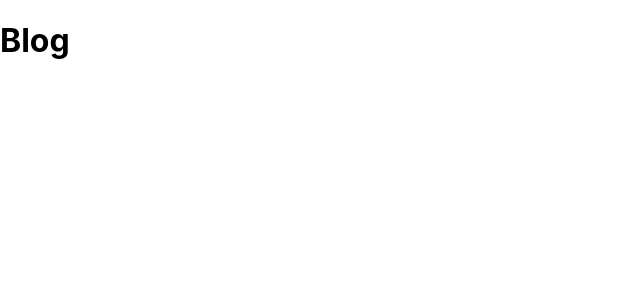
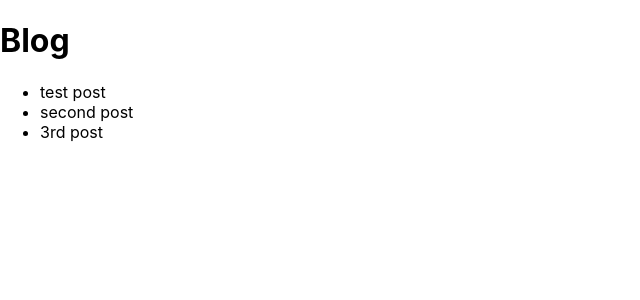
Before and after one commit to uxprogrammr/next-practice, a Next.js app: page /blog in a window 1280 px wide. Shown: the top 300 px of the page, without its empty margins (0-640 px from the left). Built offline with nearby package versions, Linux system fonts and the light colour scheme.

Commit message:
display json contents

```diff
--- a/pages/blog.js
+++ b/pages/blog.js
@@ -1,7 +1,14 @@
+import posts from "../posts.json";
+
 export default function Blog() {
   return (
     <div>
       <h1>Blog</h1>
+      <ul>
+        {Object.keys(posts).map((id, index) => {
+          return <li key={index}>{posts[id].title}</li>;
+        })}
+      </ul>
     </div>
   );
 }
--- a/posts.json
+++ b/posts.json
@@ -6,5 +6,9 @@
     "second": {
       "title": "second post",
       "content": "Hey this is the second post content"
+    },
+    "third": {
+      "title": "3rd post",
+      "content": "this is my first post"
     }
   }
```
